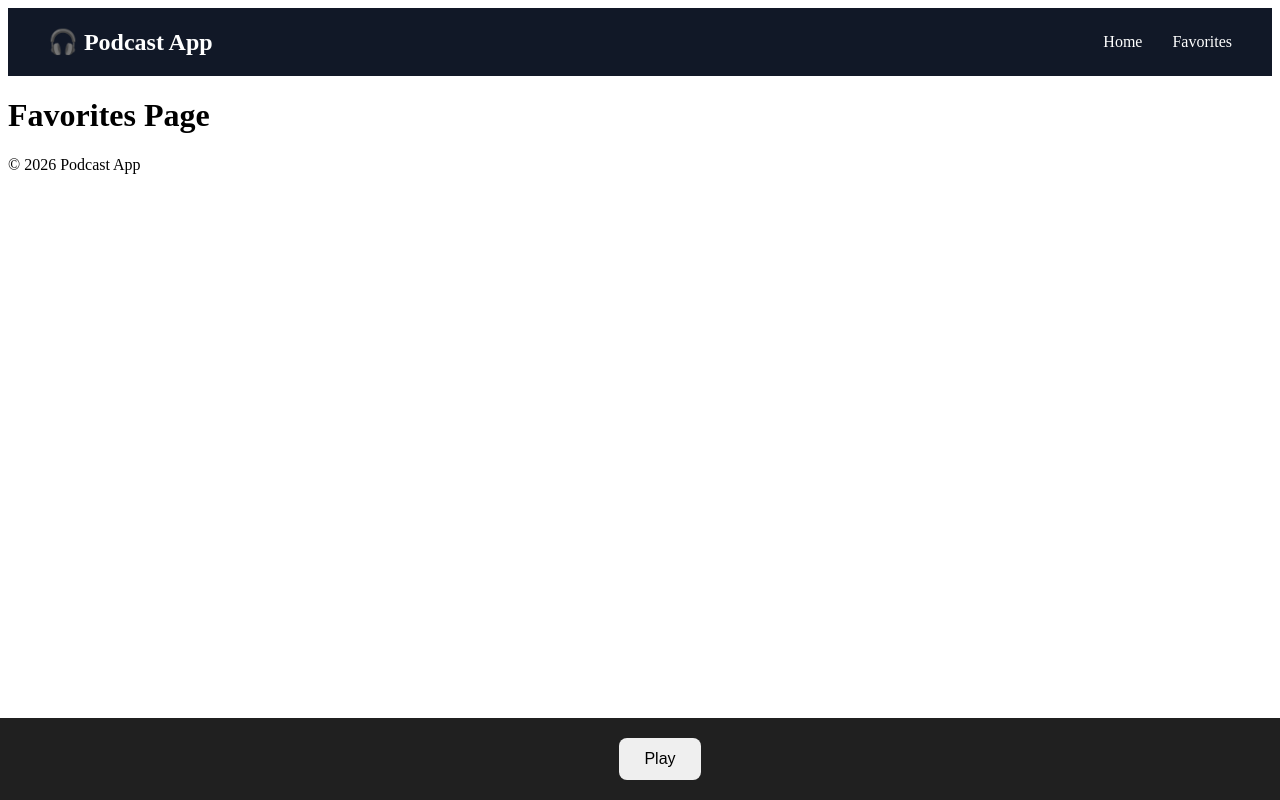
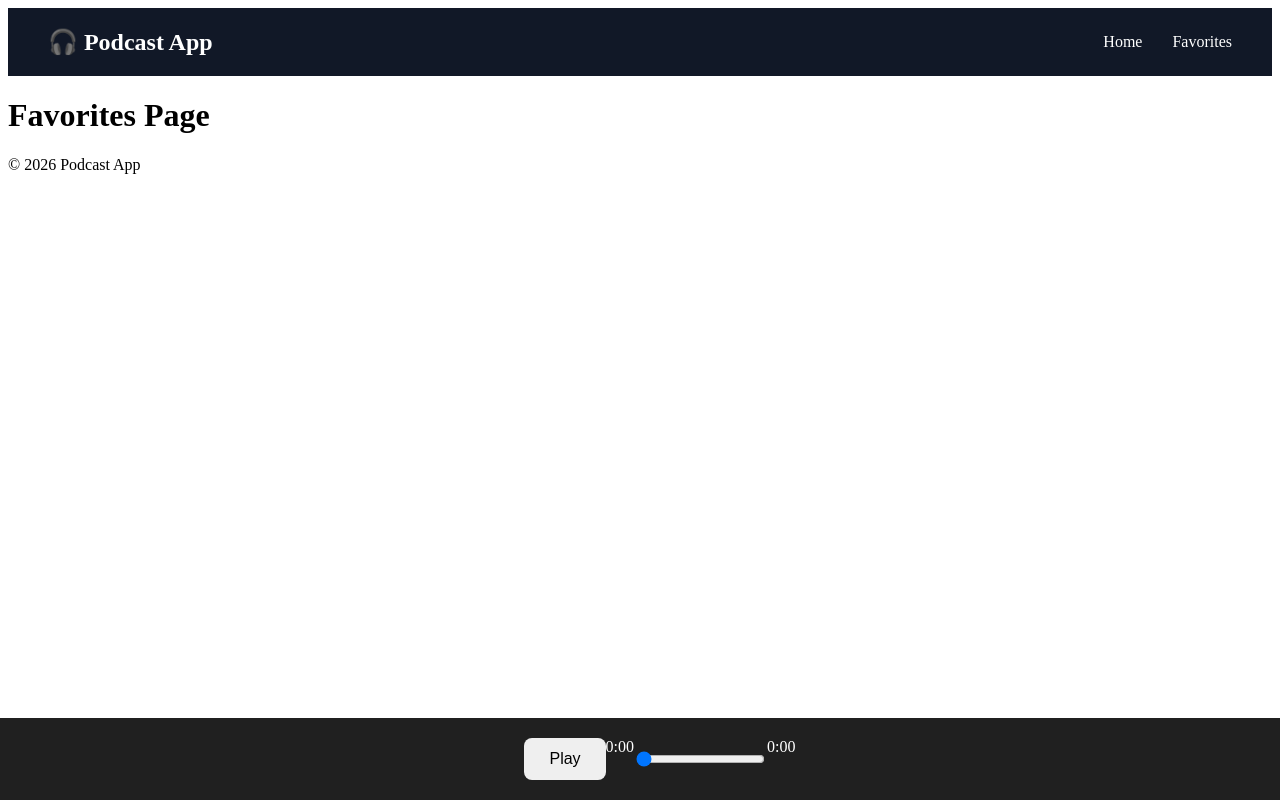
Before and after one commit to Thabang072/Podcast2026, a React (Vite) app: page /favorites in a window 1280 px wide. Built offline with nearby package versions, Linux system fonts and the light colour scheme.

Commit message:
Add progress bar and current time with duration

```diff
--- a/src/components/AudioPlayer.jsx
+++ b/src/components/AudioPlayer.jsx
@@ -1,14 +1,15 @@
-import { useRef, useState } from "react";
+import { useEffect, useRef, useState } from "react";
 import "./AudioPlayer.css";
 
 function AudioPlayer() {
   const audioRef = useRef(null);
 
-  const [isPlaying, setIsPlaying] = useState(false);
-
-  // Temporary sample audio
   const audioSrc =
     "https://www.soundhelix.com/examples/mp3/SoundHelix-Song-1.mp3";
+
+  const [isPlaying, setIsPlaying] = useState(false);
+  const [currentTime, setCurrentTime] = useState(0);
+  const [duration, setDuration] = useState(0);
 
   const togglePlay = () => {
     if (!audioRef.current) return;
@@ -22,6 +23,33 @@ function AudioPlayer() {
     setIsPlaying(!isPlaying);
   };
 
+  useEffect(() => {
+    const audio = audioRef.current;
+
+    const updateTime = () => {
+      setCurrentTime(audio.currentTime);
+    };
+
+    const loadMetadata = () => {
+      setDuration(audio.duration);
+    };
+
+    audio.addEventListener("timeupdate", updateTime);
+    audio.addEventListener("loadedmetadata", loadMetadata);
+
+    return () => {
+      audio.removeEventListener("timeupdate", updateTime);
+      audio.removeEventListener("loadedmetadata", loadMetadata);
+    };
+  }, []);
+
+  const formatTime = (time) => {
+    const minutes = Math.floor(time / 60);
+    const seconds = Math.floor(time % 60);
+
+    return `${minutes}:${seconds.toString().padStart(2, "0")}`;
+  };
+
   return (
     <div className="audio-player">
       <audio ref={audioRef} src={audioSrc} />
@@ -29,6 +57,21 @@ function AudioPlayer() {
       <button onClick={togglePlay}>
         {isPlaying ? "Pause" : "Play"}
       </button>
+
+      <span>{formatTime(currentTime)}</span>
+
+      <input
+        type="range"
+        min="0"
+        max={duration || 0}
+        value={currentTime}
+        onChange={(e) => {
+          audioRef.current.currentTime = e.target.value;
+          setCurrentTime(e.target.value);
+        }}
+      />
+
+      <span>{formatTime(duration)}</span>
     </div>
   );
 }
```
